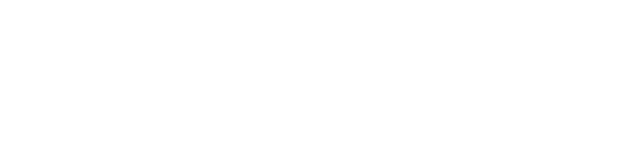
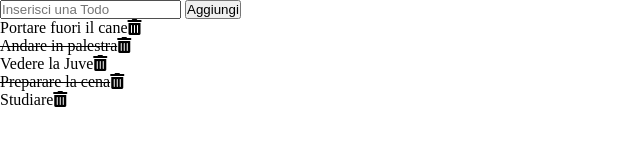
Before and after one commit to Robertodambrosio/vue-todolist, a plain HTML site: page index.html in a window 1280 px wide. Shown: the whole page, without its empty margins (0-640 px from the left). Drawn offline with nearby package versions, Linux system fonts and the light colour scheme.

Commit message:
methods done

```diff
--- a/css/style.css
+++ b/css/style.css
@@ -3,3 +3,7 @@
     padding: 0;
     box-sizing: border-box;
 }
+
+.sbarrato {
+    text-decoration: line-through;
+}
--- a/index.html
+++ b/index.html
@@ -9,15 +9,22 @@
     <title>Todolist</title>
 </head>
 <body>
+    <div id="root">
+     <header>
 
-    <div id="root">
+     </header>
+     <main>
+        <div class="todolist">
+            <input v-model='inputText' placeholder="Inserisci una Todo">
+            <button @click="addTodo">Aggiungi</button>
+            <ul>
 
-
-
-
+                <li v-for="(element, i) in todo" :class="lineTodo(element)" @click="invertDone(element)">{{element.text}}<i class="fas fa-trash-alt" @click="removeTodo(i)"></i></li>
+            </ul>
+        </div>
+     </main>
 
     </div>
-
     <script src="https://cdn.jsdelivr.net/npm/vue@2/dist/vue.js"></script>
     <script src="js/script.js"></script>
 </body>
--- a/js/script.js
+++ b/js/script.js
@@ -1,11 +1,56 @@
-const app = new Vue ({
+const app = new Vue({
     el: '#root',
-    data:
-    {
+    data: {
+        todo: [
+            {
+                text: 'Portare fuori il cane',
+                done: false,
+            },
+            {
+                text: 'Andare in palestra',
+                done: true,
+            },
+            {
+                text: 'Vedere la Juve',
+                done: false,
+            },
+            {
+                text: 'Preparare la cena',
+                done: true,
+            },
+            {
+                text: 'Studiare',
+                done: false,
+            },
+        ],
+        inputText : '',
+    },
+    methods: {
+		addTodo: function() {
+			if( this.inputText !== "" ) {
+				this.todo.push({text: this.inputText, done: false});
+				this.inputText = "";
+			}
+		},
+        removeTodo: function(i) {
+			this.todo.splice(i, 1);
+		},
 
+        lineTodo: function(element) {
+            if (element.done === true){
+                return 'sbarrato';
+               } else {
+                return '';
+                }
+
+        },
+
+        invertDone: function(element) {
+            if(element.done == true) {
+                element.done = false;
+            } else {
+                element.done = true;
+            }
     },
-    methods:
-    {
-
-    }
-})
+}
+});
```
